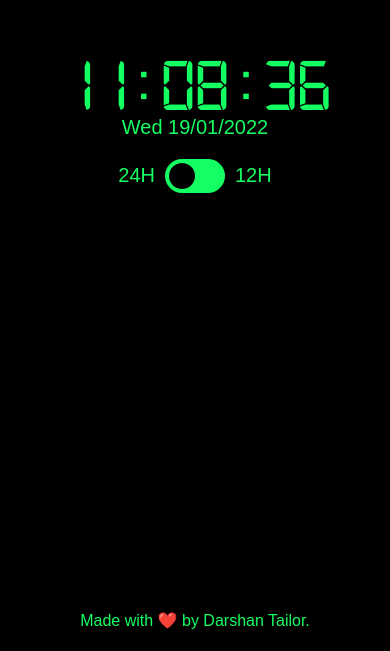
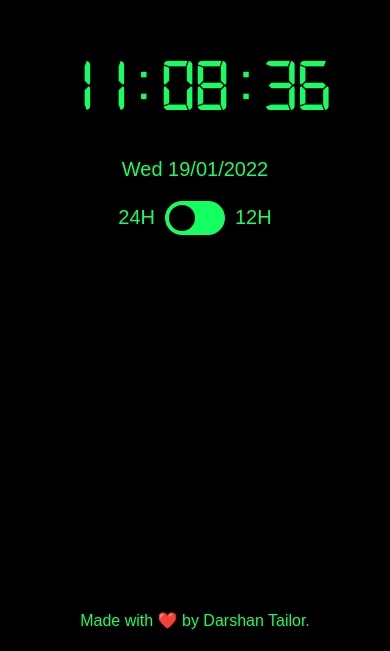
Before and after one commit to darshanhtailor/casio-clock, a plain HTML site: page index.html in a window 390 px wide. Shown: the part 193-844 px from the top of the page. Drawn offline with Linux system fonts and the light colour scheme.

Commit message:
add mobile support

```diff
--- a/casiocss.css
+++ b/casiocss.css
@@ -19,6 +19,8 @@
 #time{
     font-family: digitalFont;
     font-size: 150px;
+    line-height: 125px;
+    /* width: 20px; */
     text-align: center;
 }
 #daydate{
```
